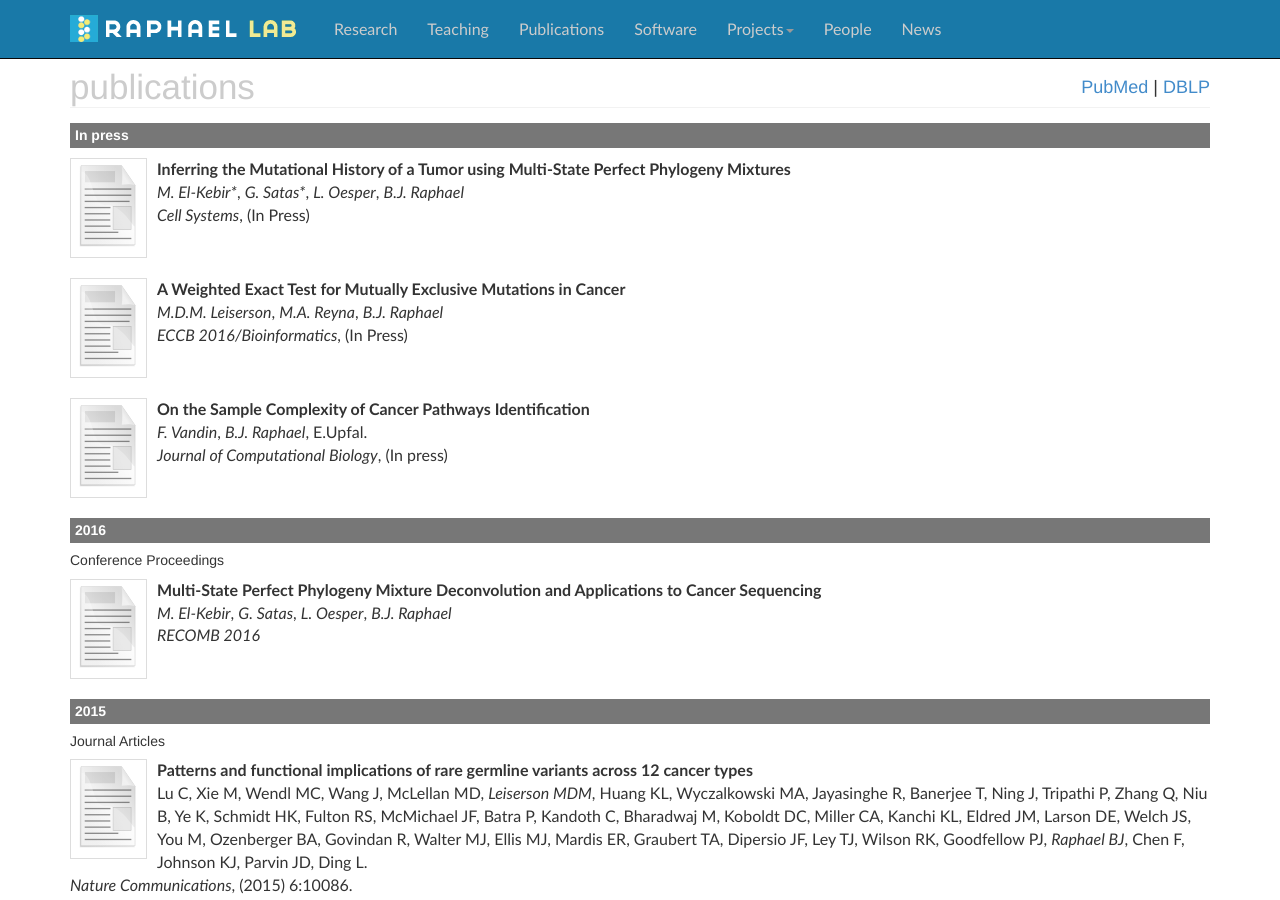
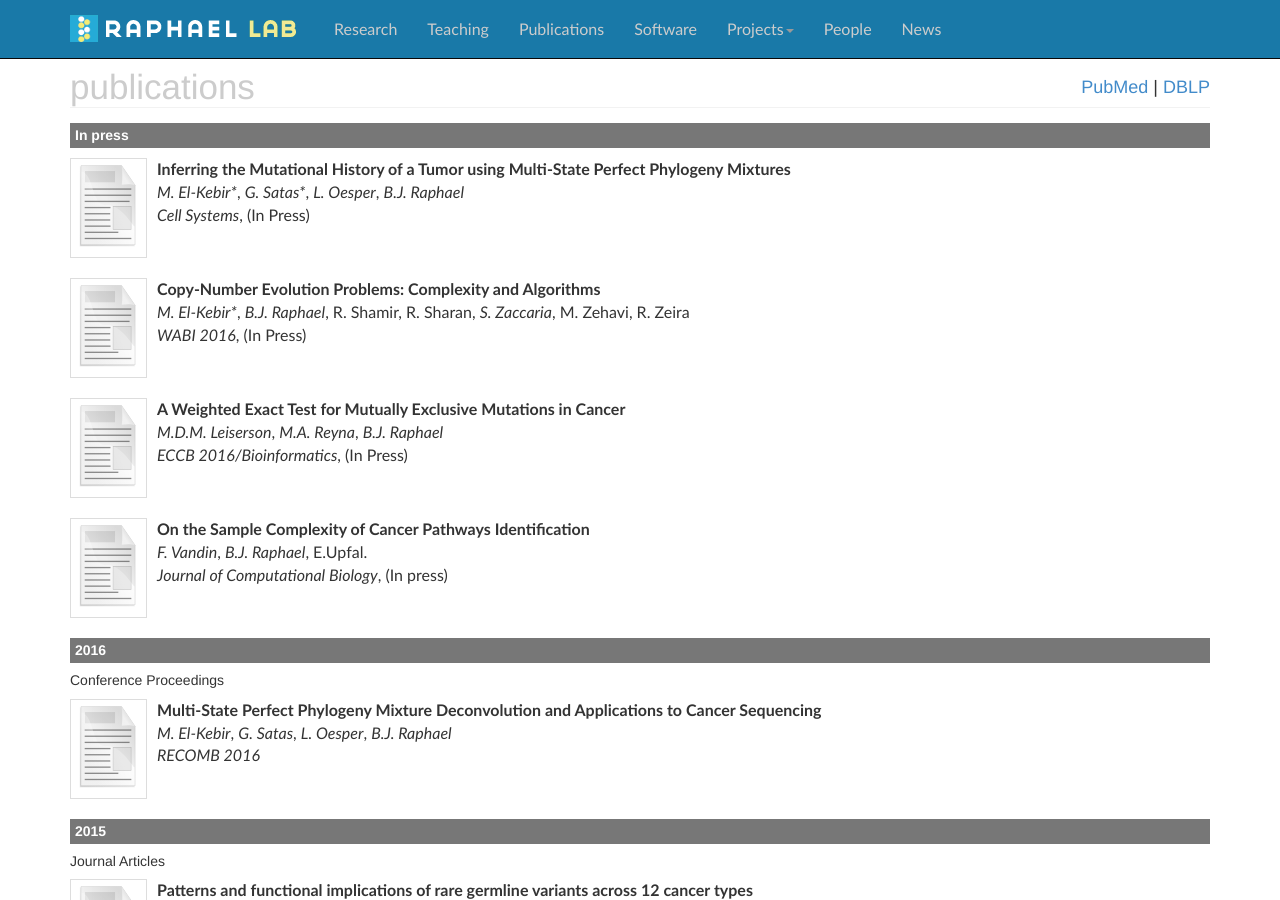
Before and after one commit to raphael-group/raphael-group.github.io, a Jekyll site: the page built from publications/index.md, in a window 1280 px wide and 900 px high. Built offline with Jekyll 4.4.1, drawn with Linux system fonts in a browser that asks for light colours; nearby versions of some CDN libraries; comment, search, counter and statistics services are not loaded.

Commit message:
Added CNT WABI pub.

```diff
--- a/publications/index.md
+++ b/publications/index.md
@@ -17,6 +17,12 @@ container_css_class: container publications
 
 	*Cell Systems*, (In Press)
 
+* [![CNT](../assets/img/papers/missing.svg)](#)
+	**Copy-Number Evolution Problems: Complexity and Algorithms**
+
+	_M. El-Kebir*_, _B.J. Raphael_, R. Shamir, R. Sharan, _S. Zaccaria_, M. Zehavi, R. Zeira
+
+	*WABI 2016*, (In Press)
 
 * [![WExT](../assets/img/papers/missing.svg)](#)
 	**A Weighted Exact Test for Mutually Exclusive Mutations in Cancer**
```
